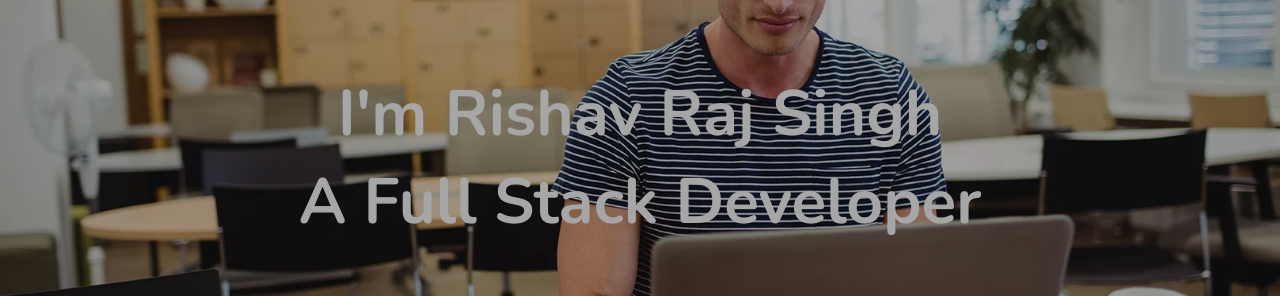
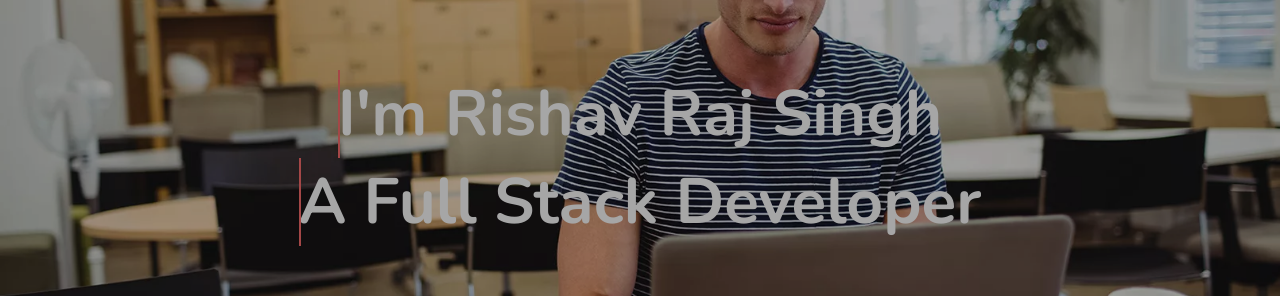
Before and after one commit to TheDa21crj/Portfolio, a React (Create React App) app: page / in a window 1280 px wide. Shown: the part 238-534 px from the top of the page. Built offline with nearby package versions, Linux system fonts and the light colour scheme.

Commit message:
width changed

```diff
--- a/src/Components/CSS/Header.css
+++ b/src/Components/CSS/Header.css
@@ -1,15 +1,17 @@
 .textDiv {
-    position: relative;
     overflow: hidden;
+    /* width: 100%; */
 }
 
 .text {
+    position: relative;
     transform: translateY(200%);
 }
 
 .text::after {
     content: "";
     position: absolute;
+    left: 0px;
     height: 100%;
     width: 100%;
     border-left: 2px solid #fc6d6d;
```
